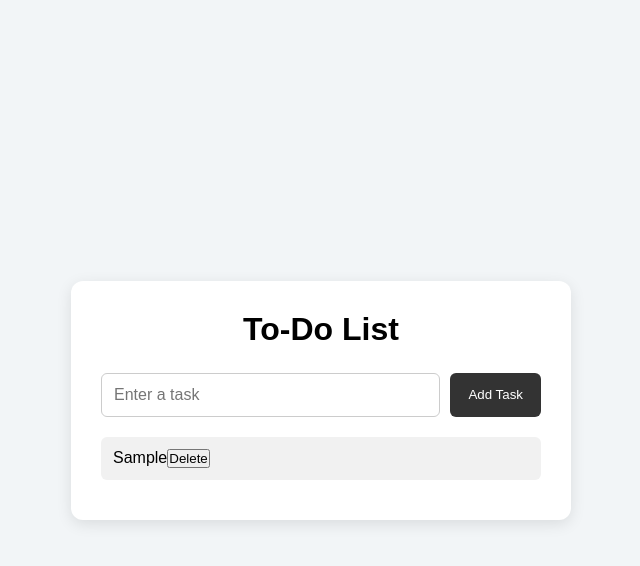
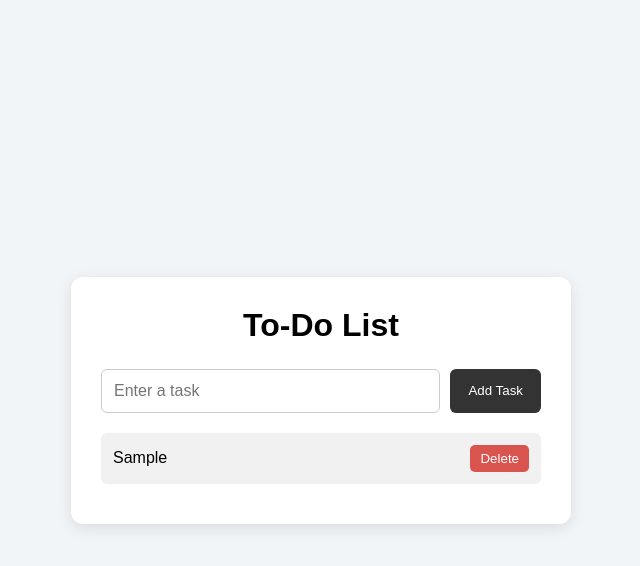
Before and after one commit to shaila-jamil/todo-list-app, a plain HTML site: page index.html in a window 1280 px wide. Both pictures are taken after typing "Sample" into the empty fields and a click on the button "Add Task". Shown: the whole page, without its empty margins (319-959 px from the left). Drawn offline with Linux system fonts and the light colour scheme.

Commit message:
Improve task list design

```diff
--- a/style.css
+++ b/style.css
@@ -63,4 +63,21 @@ h1 {
     margin-bottom: 10px;
     background-color: #f1f1f1;
     border-radius: 6px;
+}#taskList li {
+    display: flex;
+    justify-content: space-between;
+    align-items: center;
 }
+
+#taskList li button {
+    padding: 6px 10px;
+    border: none;
+    border-radius: 5px;
+    background-color: #d9534f;
+    color: white;
+    cursor: pointer;
+}
+
+#taskList li button:hover {
+    background-color: #c9302c;
+}
```
